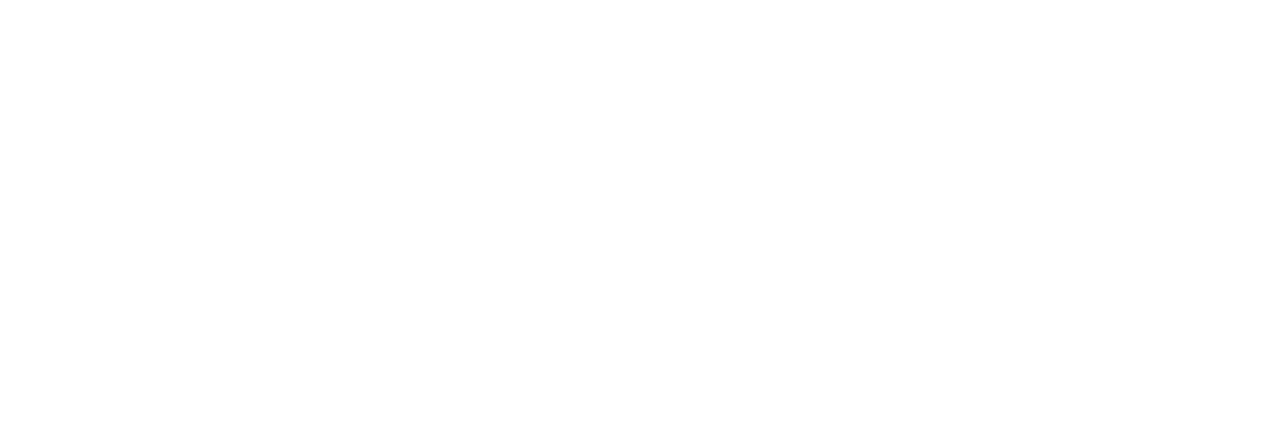
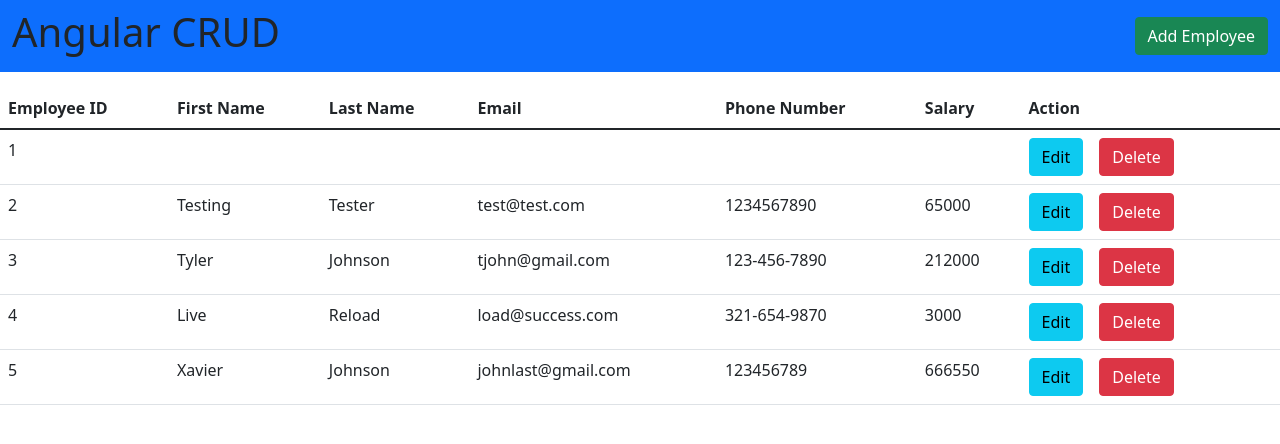
Before and after one commit to SavvyXavi/AngularCrud, an Angular app: page / in a window 1280 px wide. Shown: the top 444 px of the page. Built offline with nearby package versions, Linux system fonts and the light colour scheme; data requests are answered from the project's data file.

Commit message:
Add employee form created/Get employees api

```diff
--- a/db.json
+++ b/db.json
@@ -12,6 +12,30 @@
       "email": "test@test.com",
       "phoneNumber": "1234567890",
       "salary": 65000
+    },
+    {
+      "id": 3,
+      "firstName": "Tyler",
+      "lastName": "Johnson",
+      "email": "tjohn@gmail.com",
+      "phoneNumber": "123-456-7890",
+      "salary": 212000
+    },
+    {
+      "id": 4,
+      "firstName": "Live",
+      "lastName": "Reload",
+      "email": "load@success.com",
+      "phoneNumber": "321-654-9870",
+      "salary": 3000
+    },
+    {
+      "id": 5,
+      "firstName": "Xavier",
+      "lastName": "Johnson",
+      "email": "johnlast@gmail.com",
+      "phoneNumber": "123456789",
+      "salary": 666550
     }
   ],
   "comments": [
--- a/src/app/employee-dashboard/employee-dashboard.component.html
+++ b/src/app/employee-dashboard/employee-dashboard.component.html
@@ -20,16 +20,16 @@
         </tr>
     </thead>
     <tbody>
-        <tr>
-            <td>1</td>
-            <td>Xavier</td>
-            <td>Johnson</td>
-            <td>myemail@gmail.com</td>
-            <td>123-456-7890</td>
-            <td>$65,000</td>
-            <td>
+        <tr *ngFor="let employee of employeeList">
+          <td>{{employee.id}}</td>
+          <td>{{employee.firstName}}</td>
+          <td>{{employee.lastName}}</td>
+          <td>{{employee.email}}</td>
+          <td>{{employee.phoneNumber}}</td>
+          <td>{{employee.salary}}</td>
+          <td>
                 <button class="btn btn-info">Edit</button>
-                <button class="btn btn-danger mx-3">Delete</button>
+                <button (click)="this.deleteEmployee(employee.id)" class="btn btn-danger mx-3">Delete</button>
             </td>
         </tr>
     </tbody>
@@ -68,8 +68,8 @@
               </form>
         </div>
         <div class="modal-footer">
-          <button type="button" class="btn btn-secondary" data-bs-dismiss="modal">Close</button>
-          <button type="button" class="btn btn-primary" (click)="postEmployeeInfo()">Save changes</button>
+          <button type="button" id="cancel" class="btn btn-secondary" data-bs-dismiss="modal">Close</button>
+          <button type="button" class="btn btn-primary" (click)="createEmployee()">Save changes</button>
         </div>
       </div>
     </div>
--- a/src/app/employee-dashboard/employee-dashboard.component.ts
+++ b/src/app/employee-dashboard/employee-dashboard.component.ts
@@ -1,6 +1,6 @@
 import { Component, OnInit } from '@angular/core';
 import { FormBuilder, FormGroup } from '@angular/forms';
-import { EmployeeModel } from './models/employee-model';
+import { Employee } from './models/employee-model';
 
 import { ApiService } from '../shared/api.service';
 
@@ -10,8 +10,9 @@
   styleUrls: ['./employee-dashboard.component.css']
 })
 export class EmployeeDashboardComponent implements OnInit {
-  formValue !: FormGroup;
-  employeeModelObj: EmployeeModel = new EmployeeModel();
+  formValue!: FormGroup;
+  employeeModelObj: Employee = new Employee();
+  employeeList !:Employee[];
   constructor(private formBuilder: FormBuilder, private api: ApiService) { }
 
   ngOnInit(): void {
@@ -22,9 +23,15 @@
       phoneNumber: [''],
       salary: ['']
     })
+
+    this.getEmployeeList();
   }
 
-  postEmployeeInfo() {
+  // get f() {
+  //   return this.formValue.controls;
+  // }
+
+  createEmployee() {
     this.employeeModelObj.firstName = this.formValue.value.firstName;
     this.employeeModelObj.lastName = this.formValue.value.lastName;
     this.employeeModelObj.email = this.formValue.value.email;
@@ -35,6 +42,10 @@
     .subscribe(res => {
       console.log(res);
       alert("Employee Added Successfully")
+      let cancelInfo = document.getElementById('cancel');
+      cancelInfo?.click();
+      this.formValue.reset();
+      this.getEmployeeList();
     },
     err=>{
       alert("Something went wrong!")
@@ -42,4 +53,18 @@
     )
   }
 
+
+  getEmployeeList(){
+    this.api.getEmployee()
+    .subscribe(res => {
+      this.employeeList = res
+    })
+  }
+
+  deleteEmployee(id: number) {
+    this.api.deleteEmployee(id)
+    .subscribe(res => {
+      alert("Employee deleted")
+    })
+  }
 }
--- a/src/app/employee-dashboard/models/employee-model.ts
+++ b/src/app/employee-dashboard/models/employee-model.ts
@@ -1,4 +1,4 @@
-export class EmployeeModel {
+export class Employee {
     id: number = 0;
     firstName: string = '';
     lastName: string = '';
--- a/src/app/shared/api.service.ts
+++ b/src/app/shared/api.service.ts
@@ -1,6 +1,7 @@
 import { Injectable } from '@angular/core';
 import { HttpClient } from '@angular/common/http';
 import { map } from 'rxjs/operators';
+import { Employee } from '../employee-dashboard/models/employee-model';
 @Injectable({
   providedIn: 'root'
 })
@@ -8,17 +9,25 @@
 
   constructor(private http: HttpClient) { }
 
-  postEmployee(data: any) {
-    return this.http.post<any>("http://localhost:3000/posts", data)
+  postEmployee(data: Employee) {
+    return this.http.post<Employee>("http://localhost:3000/posts", data)
     .pipe(map((res:any) =>{
       return res;
     }))
   }
 
-  getEmployee(data: any) {
+  getEmployee() {
     return this.http.get("http://localhost:3000/posts")
     .pipe(map((res:any) =>{
       return res;
     }))
   }
+
+  editEmployee(data: Employee){
+    return this.http.put("https://localhost:3000/posts", data);
+  }
+
+  deleteEmployee(data: number){
+    return this.http.delete("https://localhost:3000/posts")
+  }
 }
```
